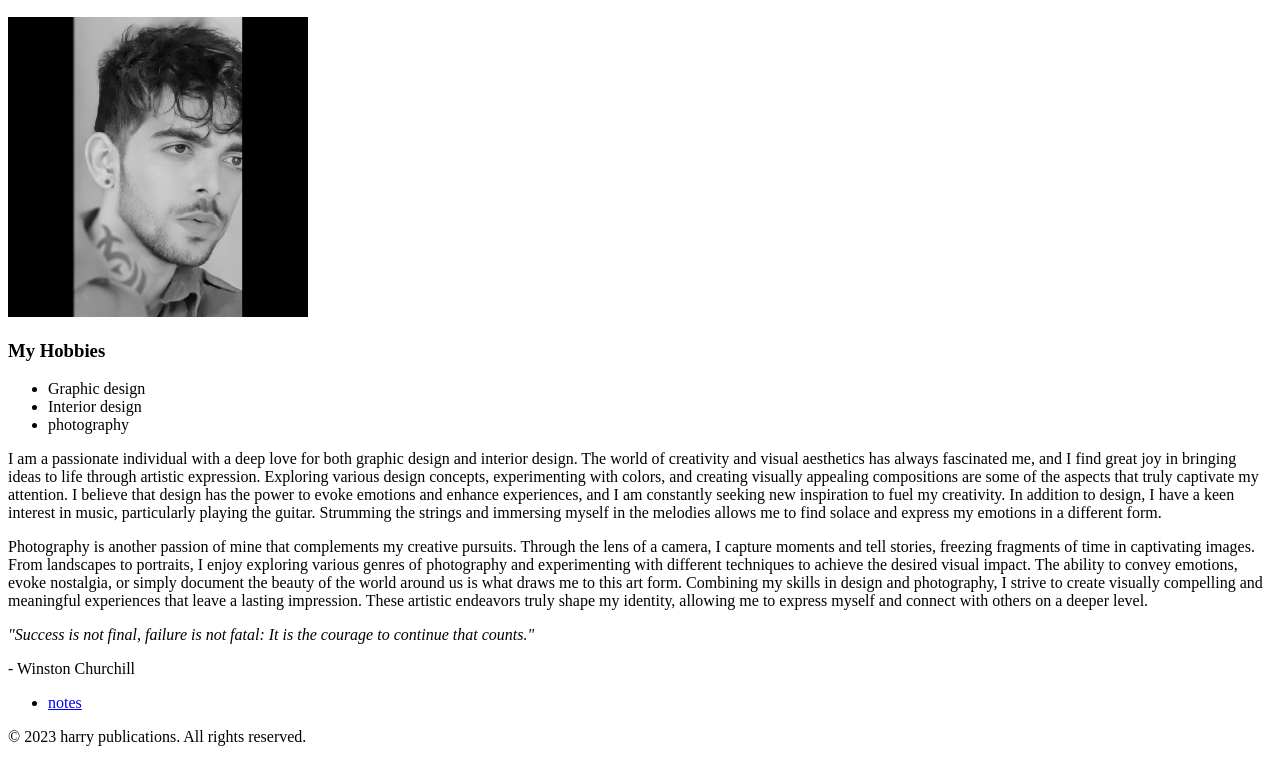
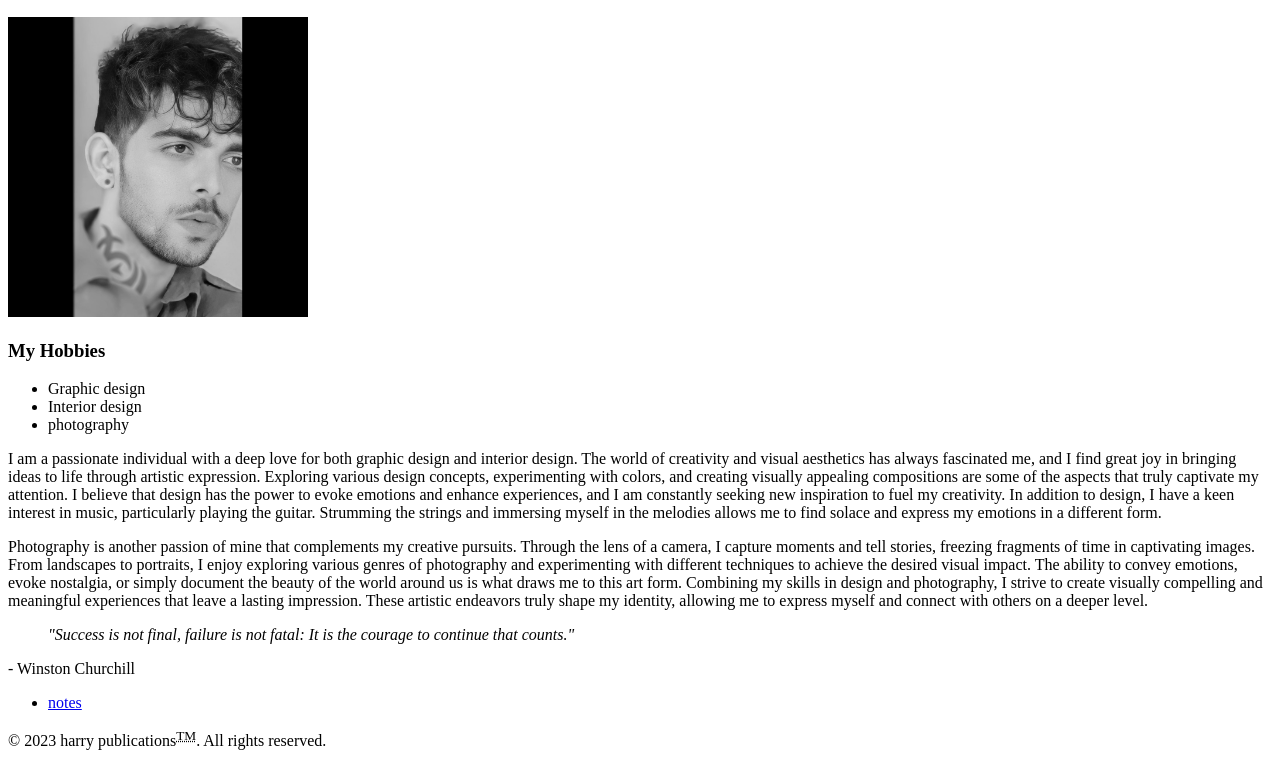
Before and after one commit to sing1901/sing1901.github.io, a plain HTML site: page html-assignment/index.html in a window 1280 px wide. Shown: the part 110-877 px from the top of the page. Drawn offline with Linux system fonts and the light colour scheme.

Commit message:
updated with some improvements

```diff
--- a/html-assignment/index.html
+++ b/html-assignment/index.html
@@ -8,8 +8,13 @@
 </head>
 <body>
 
-    <h1>Haraanganjot singh</h1>
-    <h2>About me: </h2>
+    <header>
+      <h1>Haraanganjot singh</h1>
+
+    </header>
+    <main>
+      <article>
+        <h2>About me: </h2>
     <img src="images/honey_singh.jpg" alt="image of honey singh" width="300" height="300"/>
     <h3> My Hobbies</h3>
     <ul>
@@ -24,16 +29,20 @@
         <p>
             Photography is another passion of mine that complements my creative pursuits. Through the lens of a camera, I capture moments and tell stories, freezing fragments of time in captivating images. From landscapes to portraits, I enjoy exploring various genres of photography and experimenting with different techniques to achieve the desired visual impact. The ability to convey emotions, evoke nostalgia, or simply document the beauty of the world around us is what draws me to this art form. Combining my skills in design and photography, I strive to create visually compelling and meaningful experiences that leave a lasting impression. These artistic endeavors truly shape my identity, allowing me to express myself and connect with others on a deeper level.</p>
 
-                <p><em>"Success is not final, failure is not fatal: It is the courage to continue that counts."</em></p>
+                <blockquote><em>"Success is not final, failure is not fatal: It is the courage to continue that counts."</em></blockquote>
                 <footer>- Winston Churchill</footer>
+              </main>
+      </article>
                 <nav>
                   <ul>
                       <li><a href="notes.html">notes</a></li>
                   </ul>
               </nav>
 
+
+
               <footer>
-                <p>&copy; 2023 harry publications. All rights reserved.</p>
+                <p>&copy; 2023 harry publications<sup><abbr title="trademark">TM</abbr></sup>. All rights reserved.</p>
               </footer>
 </body>
 </html>
```
